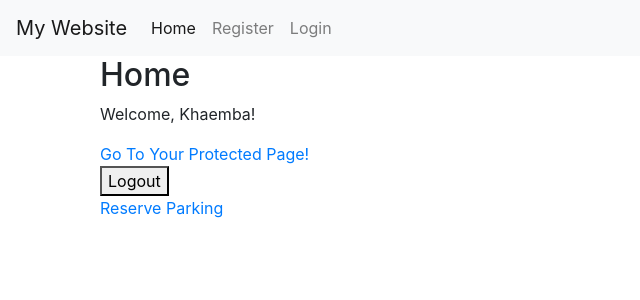
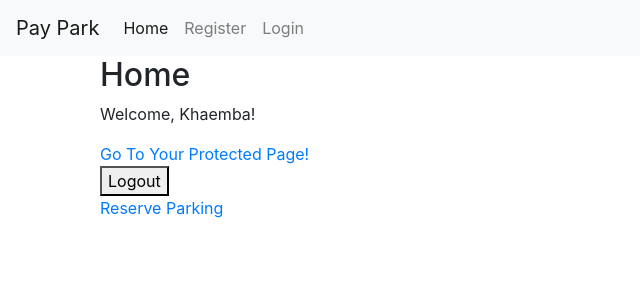
Before and after one commit to Muliro1/Pay_Park, a Django app: page /home/ in a window 1280 px wide. Shown: the top 300 px of the page, without its empty margins (0-640 px from the left). Run offline with Django 5.2, Linux system fonts and the light colour scheme; a user stored in the database is signed in; some libraries are stand-ins or nearby versions.

Commit message:
UI UX redesign

```diff
--- a/parking/users/templates/base.html
+++ b/parking/users/templates/base.html
@@ -2,14 +2,14 @@
 <!DOCTYPE html>
 <html>
 <head>
-    <title>{% block title %}My Website{% endblock %}</title>
+    <title>{% block title %}Pay Park{% endblock %}</title>
     <meta charset="UTF-8">
     <meta name="viewport" content="width=device-width, initial-scale=1.0">
     <link rel="stylesheet" href="https://maxcdn.bootstrapcdn.com/bootstrap/4.0.0/css/bootstrap.min.css">
 </head>
 <body>
     <nav class="navbar navbar-expand-lg navbar-light bg-light">
-        <a class="navbar-brand" href="#">My Website</a>
+        <a class="navbar-brand" href="#">Pay Park</a>
         <button class="navbar-toggler" type="button" data-toggle="collapse" data-target="#navbarSupportedContent" aria-controls="navbarSupportedContent" aria-expanded="false" aria-label="Toggle navigation">
             <span class="navbar-toggler-icon"></span>
         </button>
--- a/parking/users/templates/users/base.html
+++ b/parking/users/templates/users/base.html
@@ -44,7 +44,7 @@
       <a href="index.html" class="logo d-flex align-items-center">
         <!-- Uncomment the line below if you also wish to use an image logo -->
         <!-- <img src="assets/img/logo.png" alt=""> -->
-        <h1 class="sitename">Bootslander</h1>
+        <h1 class="sitename">Pay Park</h1>
       </a>
 
       <nav id="navmenu" class="navmenu">
```
